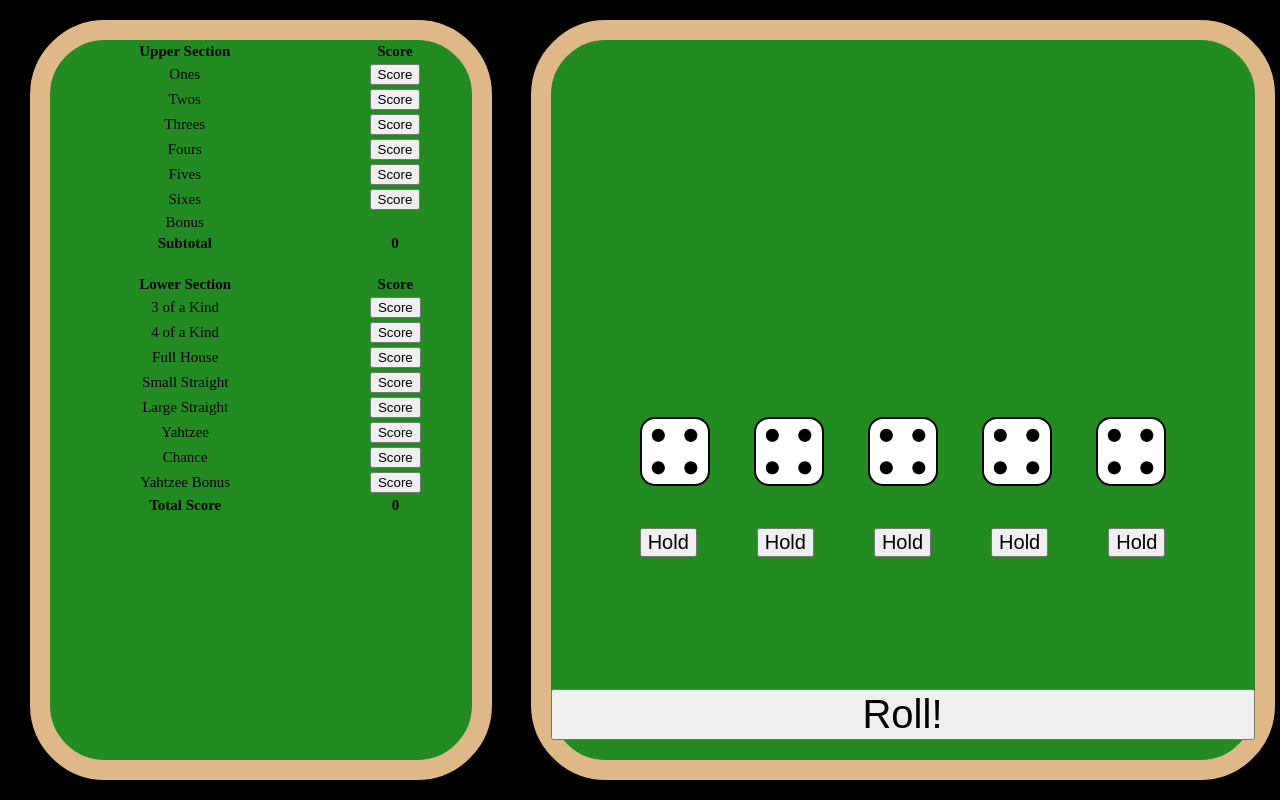
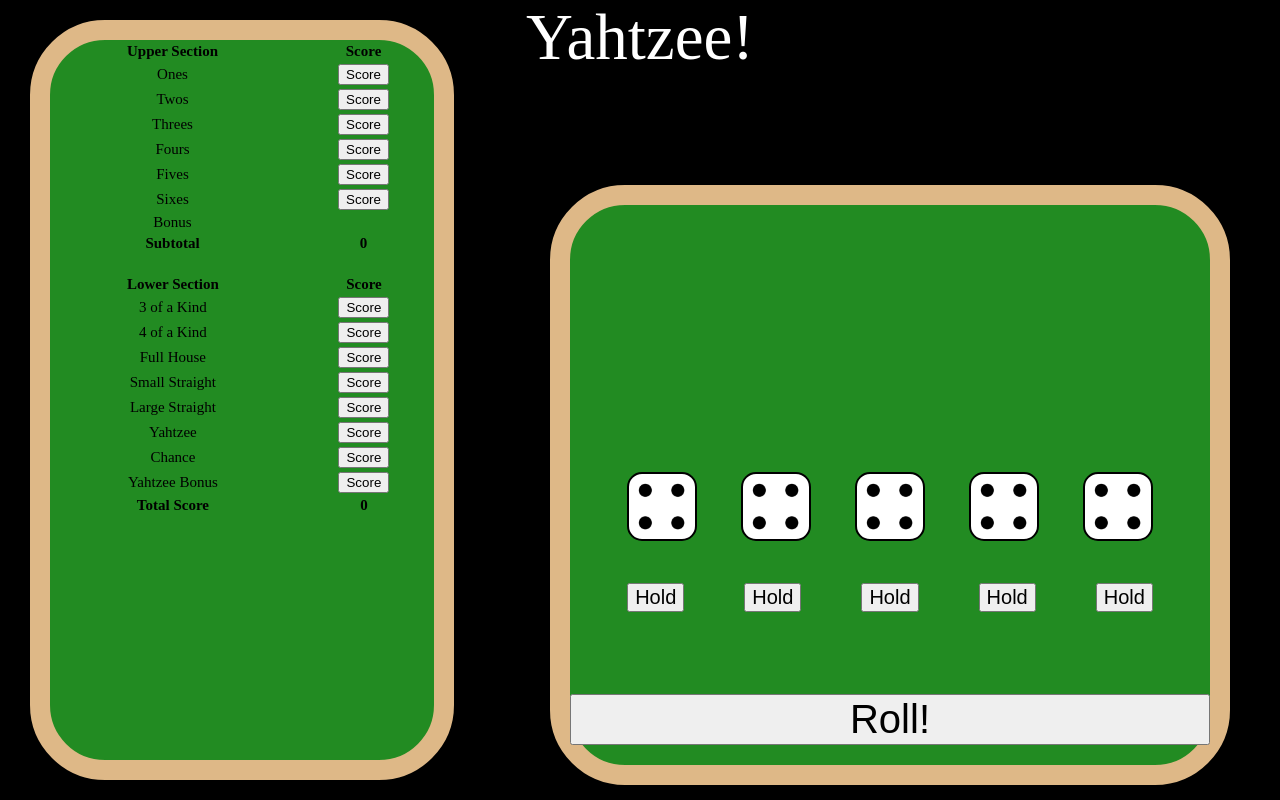
Before and after one commit to s-reimer92/yahtzee, a plain HTML site: page index.html in a window 1280 px wide. Drawn offline with Linux system fonts and the light colour scheme.

Commit message:
Add files via upload

```diff
--- a/index.css
+++ b/index.css
@@ -7,14 +7,26 @@
     background-color: black;
 }
 
+#title {
+    width:50%;
+    height:15%;
+    top:25px;
+    left:500px;
+    right:0px;
+    margin: auto;
+    text-align: center;
+    color: white;
+    font-size:65px;
+
+}
+
 #playArea {
     position: fixed;
-    height:90%;
-    width:55%;
-    top:0px;
-    bottom:0px;
+    height:70%;
+    width:50%;
+    bottom:15px;
     right:0px;
-    left:525px;
+    left:500px;
     margin:auto;
     background-color:forestgreen;
     border-radius: 75px;
@@ -25,7 +37,7 @@
 #scoreArea {
     position: fixed;
     height:90%;
-    width:33%;
+    width:30%;
     top:0px;
     bottom:0px;
     left:30px;
@@ -50,7 +62,7 @@
 }
 #holdBox{
     position: absolute;
-    bottom:175px;
+    bottom:125px;
     left: 0px;
     right:0px;
     margin: auto;
@@ -71,7 +83,7 @@
 
 #diceBox {
     position: absolute;
-    bottom: 250px;
+    bottom: 200px;
     left:0px;
     right:0px;
     margin: auto;
--- a/index.html
+++ b/index.html
@@ -8,6 +8,7 @@
 
     <body>
         <div id = "display">
+            <div id = "title">Yahtzee!</div>
             <div id = "playArea">
                 <div id = "rollNumber"></div>
                 <div id = "diceBox">
--- a/index.js
+++ b/index.js
@@ -193,6 +193,10 @@ document.getElementById("roll").addEventListener("click",function(){
         }
         rollNum++
         document.getElementById("rollNumber").innerHTML = "Roll:"+rollNum;
+        document.getElementById("roll").disabled = true;
+        setTimeout(function(){
+            document.getElementById("roll").disabled = false;
+        }, 1250)
     }
 });
 //Hold Buttons
```
